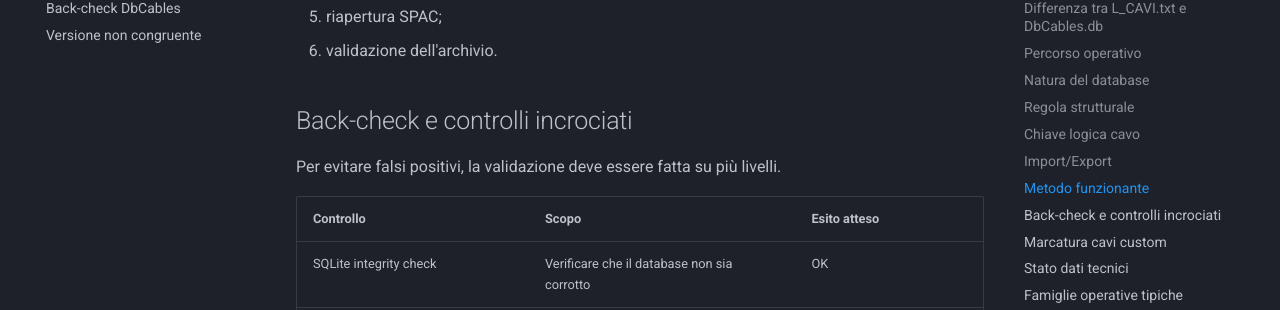
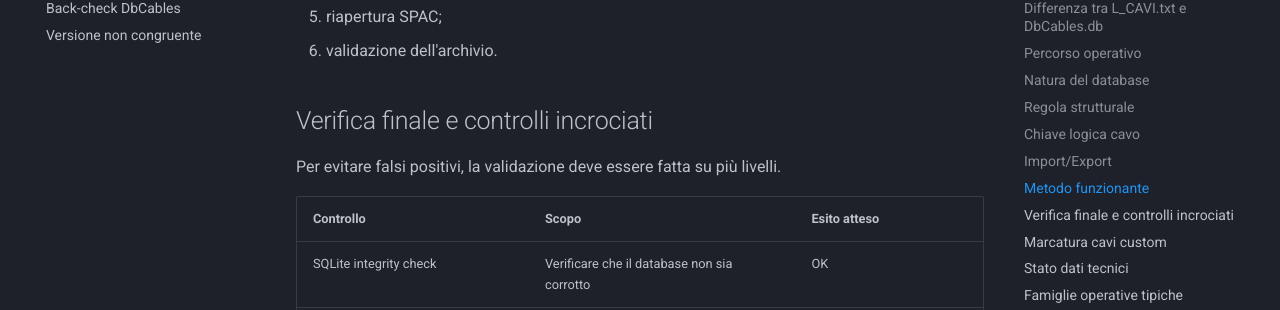
Before and after one commit to robertochello/spac-start-knowledge-base, an MkDocs documentation site: the page built from docs/25-cable-archive-dbcables.md, in a window 1280 px wide and 900 px high, scrolled down 4300 px. Shown: the part 154-464 px from the top of the window. Built offline with MkDocs 1.6.1 and Material for MkDocs 9.7.7, drawn with Linux system fonts in a browser that asks for light colours; comment, search, counter and statistics services are not loaded; some of the changed text lies outside the part shown.

Commit message:
Rename DbCables verification section and remove back-check page link

```diff
--- a/docs/25-cable-archive-dbcables.md
+++ b/docs/25-cable-archive-dbcables.md
@@ -143,7 +143,7 @@ Sintesi:
 5. riapertura SPAC;
 6. validazione dell'archivio.
 
-## Back-check e controlli incrociati
+## Verifica finale e controlli incrociati
 
 Per evitare falsi positivi, la validazione deve essere fatta su più livelli.
 
@@ -209,7 +209,6 @@ Famiglie utili per archivi custom:
 ## Collegamenti
 
 - [Aggiornare Archivio Cavi DbCables](playbooks/update-dbcables-archive.md)
-- [Back-check e controlli incrociati](26-back-check-controls.md)
 - [Known Issue — DbCables versione non congruente](known-issues/dbcables-version-mismatch.md)
 - [Quality gates](14-quality-gates.md)
 - [Decision log](11-decision-log.md)
```
